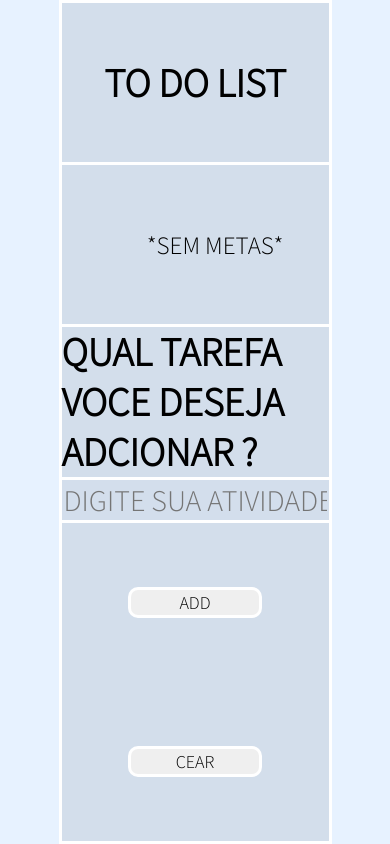
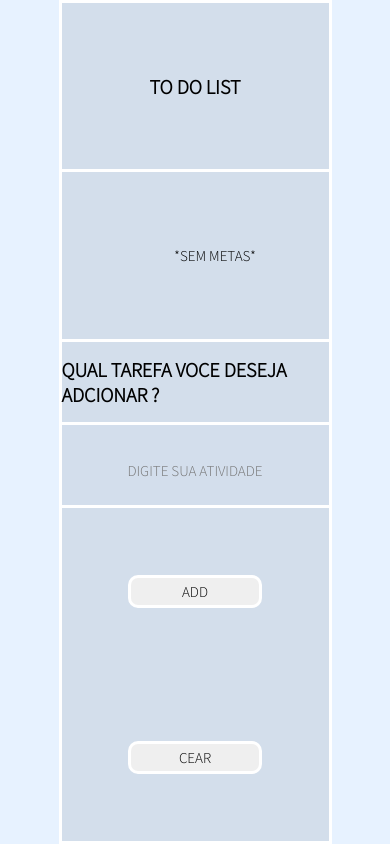
Before and after one commit to luisfilipemenezes/TodoList, a plain HTML site: page index.html in a window 390 px wide. Drawn offline with Linux system fonts and the light colour scheme.

Commit message:
Update style.css

```diff
--- a/style.css
+++ b/style.css
@@ -99,6 +99,7 @@ li,ul {
 }
 
 button{
+    display: flex;
     border-radius: 10px;
     border: 3px solid white;
 }
@@ -108,6 +109,15 @@ button{
     color: rgb(211 222 236);;
 }
 
+button:hover {
+    transition: 100ms;
+    background-color: rgb(36 50 66 / 10%) ;
+
+}
+
+
+
+
 @media(max-width:900px){
     .nav{
         display: flex;
@@ -116,4 +126,17 @@ button{
         height: 100%;
         background-color: rgb(235, 235, 235);
     }
+
+    h1{
+        font-size: 20px;
+    }
+
+    li,ul {
+        font-size: 15px;
+    }
+
+    ::placeholder , p{
+        font-size: 15px;
+    }
+
 }
```
